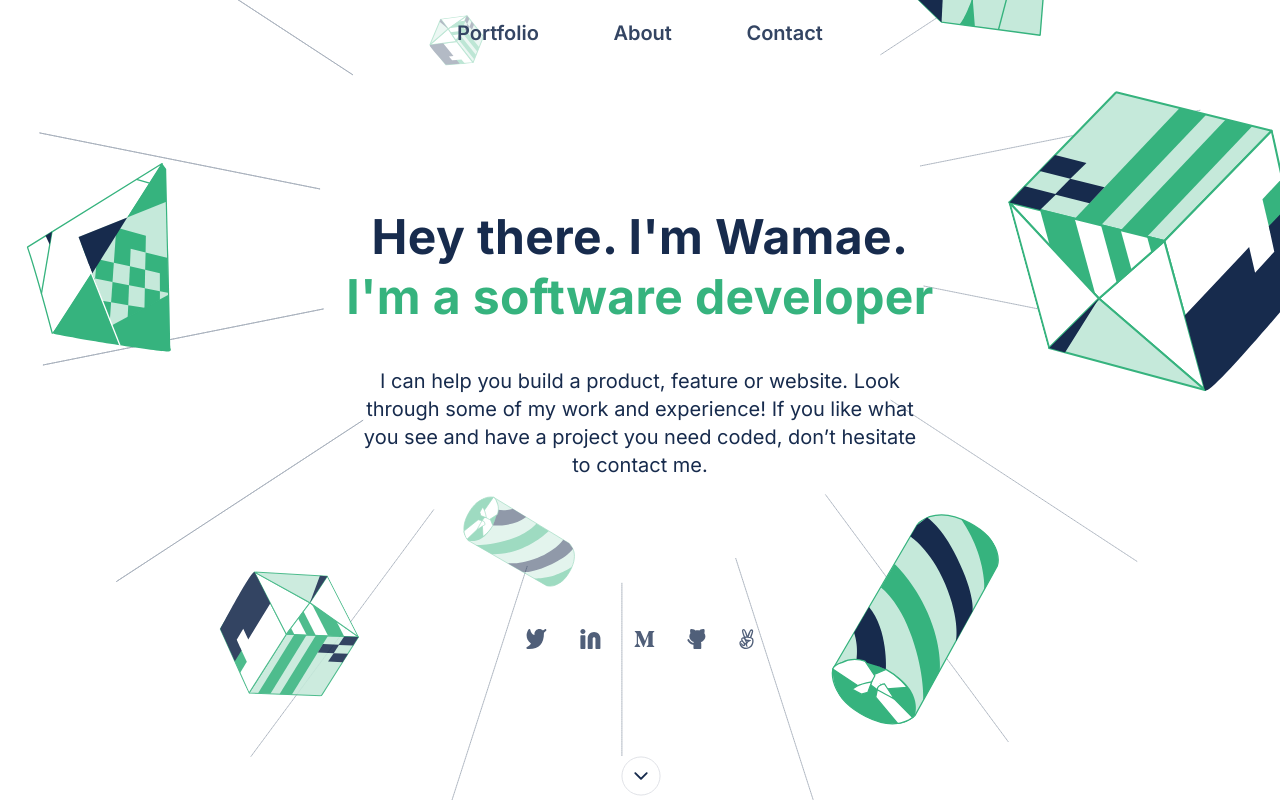
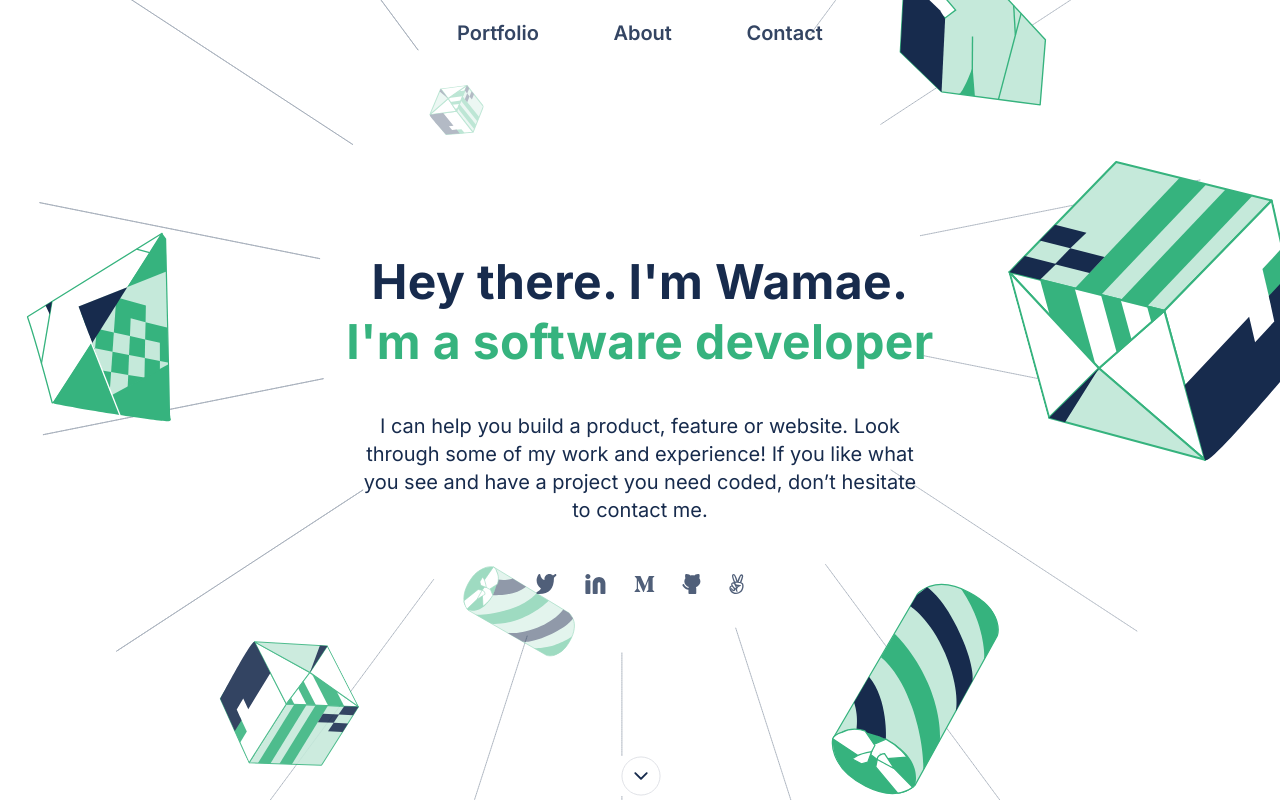
Before and after one commit to MosDevx/Wamae-Portfolio, a website: page HomePage.html in a window 1280 px wide. Shown: the top 802 px of the page. Drawn offline with Linux system fonts and the light colour scheme.

Commit message:
Fix background image desktop

```diff
--- a/Style/style.scss
+++ b/Style/style.scss
@@ -202,7 +202,7 @@ $screen-extra-large-min:1200px;
       justify-content: space-between;
       align-items: center;
       list-style-type: none;
-      padding: 0;
+      padding: 10px;
     }
 
     .scroll-button {
@@ -670,6 +670,7 @@ $screen-extra-large-min:1200px;
     .homepage-section{
       background:none;
       margin:0 130px;
+      justify-content: center;
 
       .homepage-h1{
         font-style: normal;
@@ -686,6 +687,7 @@ $screen-extra-large-min:1200px;
       }
       .social-media-list{
         width:40%;
+        margin-top:40px;
       }
     }
   }
@@ -747,8 +749,7 @@ $screen-extra-large-min:1200px;
 @include large{
   //homepage
   .homepage-container{
-
-    background-repeat: no-repeat;
+    background-position: unset;
 
     .homepage-section{
       margin:0 260px;
```
Also changed, not shown: Style/style.css, 1 other file.
